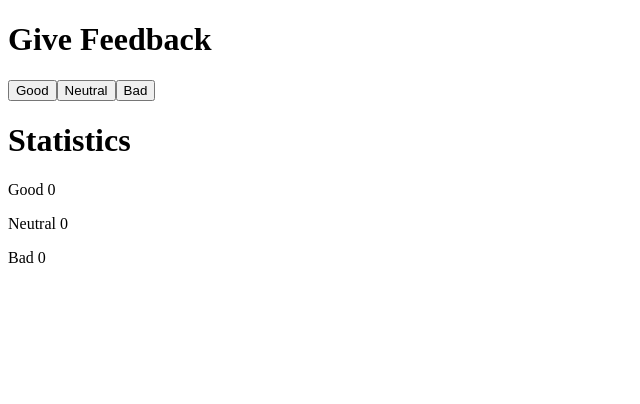
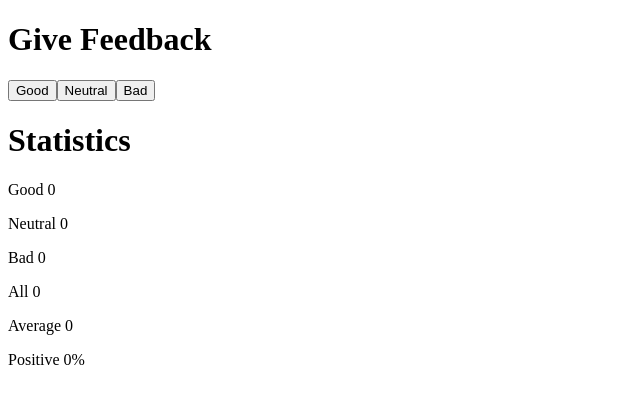
Before and after one commit to hlourtie/fullstackopen, a React (Create React App) app in the folder part1/: page / in a window 1280 px wide. Shown: the top 404 px of the page, without its empty margins (0-640 px from the left). Built offline with nearby package versions, Linux system fonts and the light colour scheme.

Commit message:
part1exercise7 unicafe part2

```diff
--- a/part1/src/App.js
+++ b/part1/src/App.js
@@ -5,18 +5,22 @@ const App = () => {
   const [good, setGood] = useState(0)
   const [neutral, setNeutral] = useState(0)
   const [bad, setBad] = useState(0)
+  const [all, setAll] = useState(0)
   // Components
   const Title = ({name}) => <><h1>{name}</h1></> ;
   const Button = ({handleClick, text}) => <><button onClick={handleClick} >{text}</button></> ;
   const Stats = ({text,value}) => <><p>{text} {value}</p></>
   //Click handlers
   const handleGoodClick = () => {
+    setAll(all + 1);
     setGood(good + 1);
   }
   const handleNeutralClick = () => {
+    setAll(all + 1);
     setNeutral(neutral + 1);
   }
   const handleBadClick = () => {
+    setAll(all + 1);
     setBad(bad + 1);
   }
   //app return
@@ -30,6 +34,9 @@ const App = () => {
       <Stats text="Good" value={good} />
       <Stats text="Neutral" value={neutral} />
       <Stats text="Bad" value={bad} />
+      <Stats text="All" value={all} />
+      <Stats text="Average" value={all !== 0 ?(good - bad)/all : 0} />
+      <Stats text="Positive" value={(all !==0 ? good/all:0)*100+ "%"} />
     </div>
   )
 }
```
